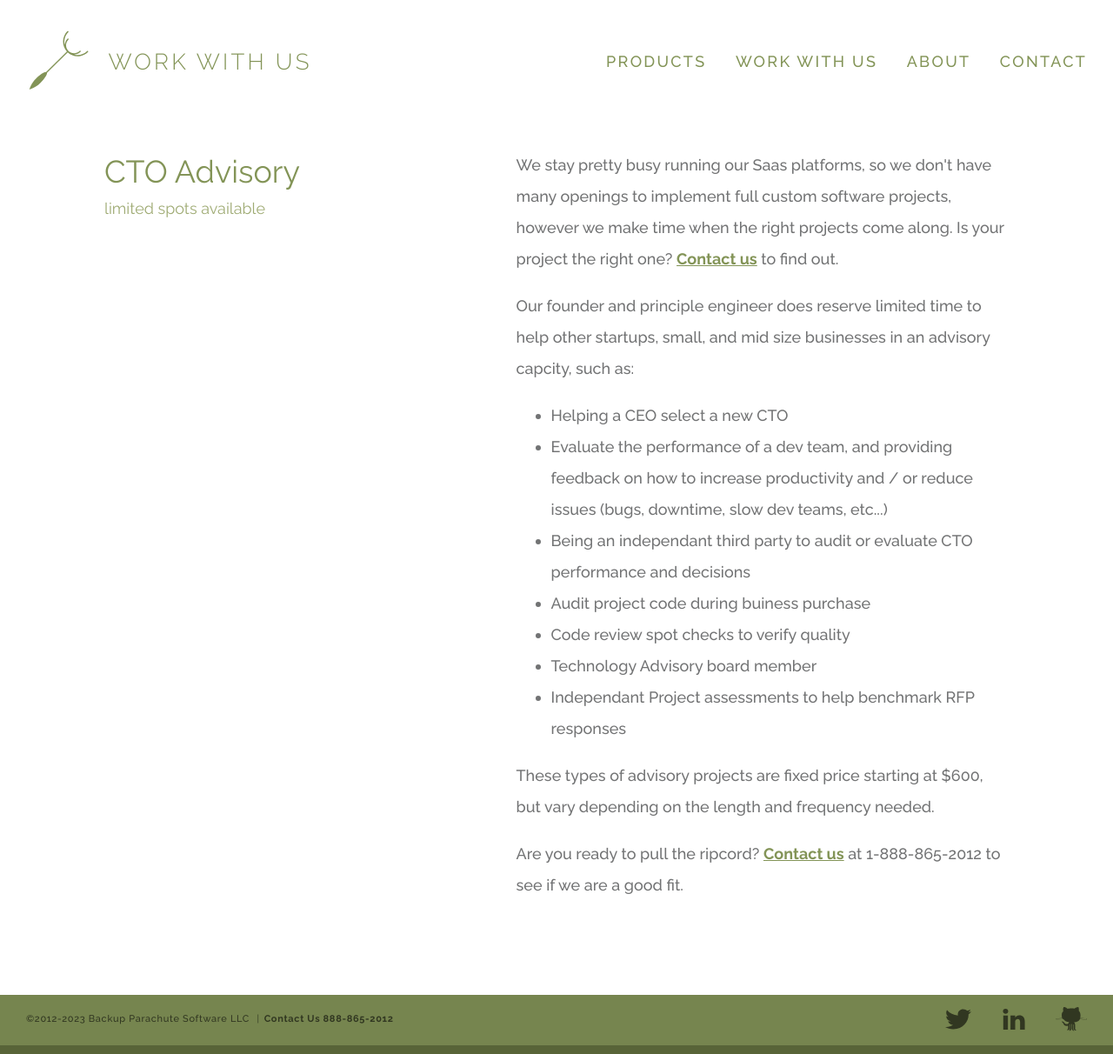
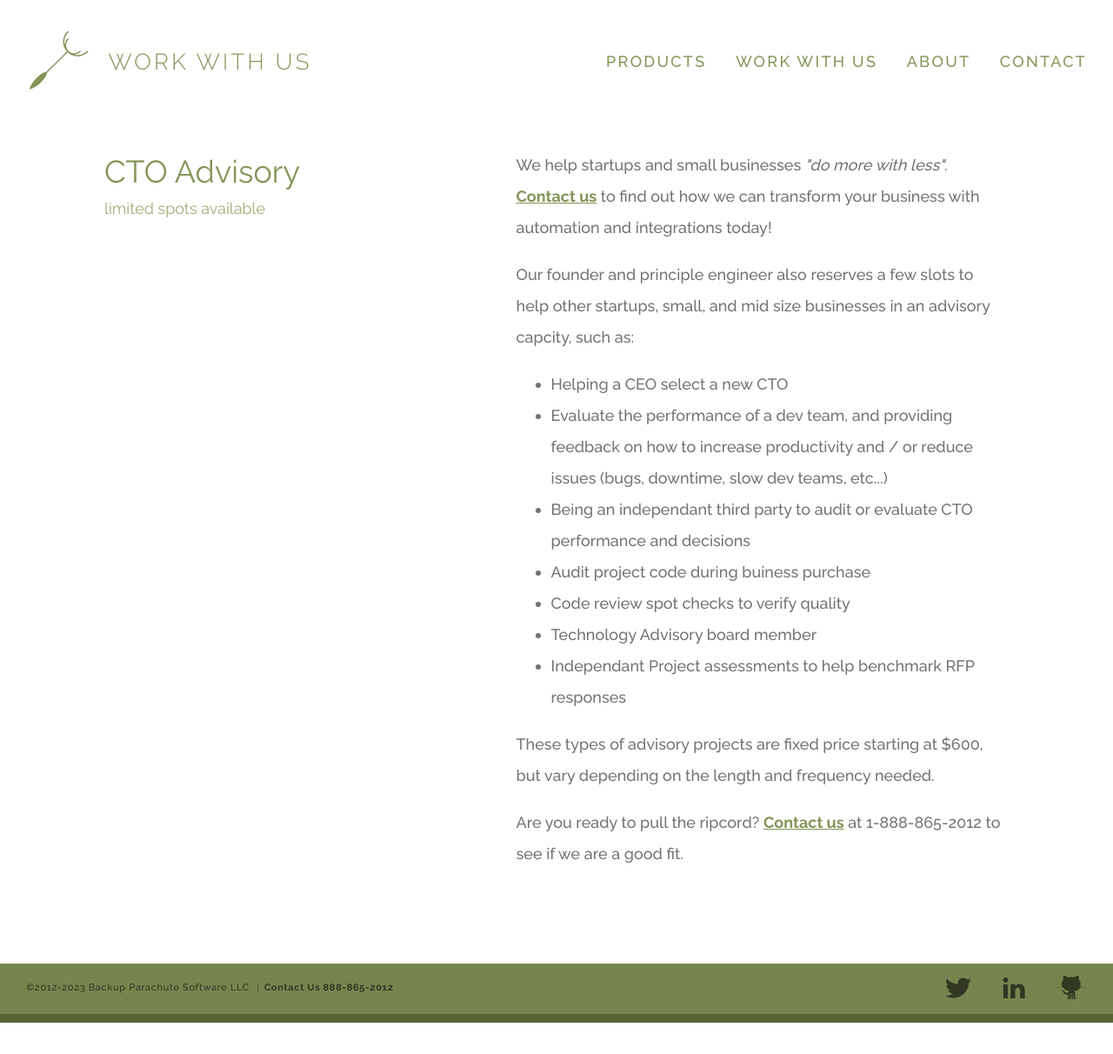
Before and after one commit to backupparachute/backupparachute.github.com, a Jekyll site: the page built from work-with-us.html, in a window 1280 px wide. Shown: the whole page at 87% size. Built offline with Jekyll 4.4.1, drawn with Linux system fonts in a browser that asks for light colours; comment, search, counter and statistics services are not loaded; after the commit the page ends 1176 px from its top, so only the background shows below that.

Commit message:
added do more with less

```diff
--- a/work-with-us.html
+++ b/work-with-us.html
@@ -11,9 +11,10 @@ navOrder: 2
   </header>
   <section>
 
-    <p>We stay pretty busy running our Saas platforms, so we don't have many openings to implement full custom software projects, however we make time when the right projects come along.  Is your project the right one?  <a href="https://www.backupparachute.com/contact">Contact us</a> to find out.</p>
+    <!-- <p>We stay pretty busy running our Saas platforms, so we don't have many openings to implement full custom software projects, however we make time when the right projects come along.  Is your project the right one?  <a href="https://www.backupparachute.com/contact">Contact us</a> to find out.</p> -->
+    <p>We help startups and small businesses <i>"do more with less"</i>.  <a href="https://www.backupparachute.com/contact">Contact us</a> to find out how we can transform your business with automation and integrations today!</p>
 
-    <p>Our founder and principle engineer does reserve limited time to help other startups, small, and mid size businesses in an advisory capcity, such as:</p>
+    <p>Our founder and principle engineer also reserves a few slots to help other startups, small, and mid size businesses in an advisory capcity, such as:</p>
 
     <ul>
       <li>Helping a CEO select a new CTO</li>
```
